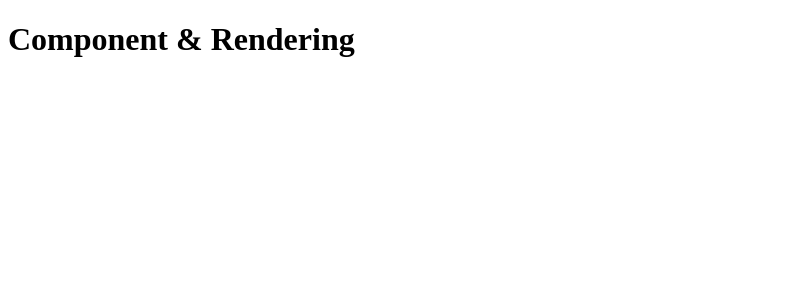
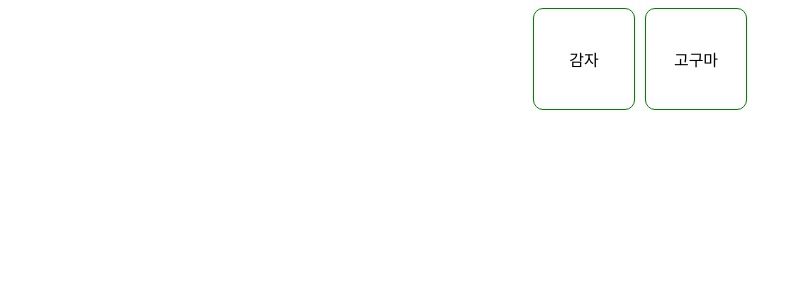
Before and after one commit to Olivia-Study-Storage/hh99-react-beginner, a React (Create React App) app in the folder beginner/1_week-1/: page / in a window 1280 px wide. Shown: the top 300 px of the page, without its empty margins (0-801 px from the left). Built offline with nearby package versions, Linux system fonts and the light colour scheme.

Commit message:
Note: 컴포넌트 스타일링

```diff
--- a/beginner/1_week-1/src/App.jsx
+++ b/beginner/1_week-1/src/App.jsx
@@ -1,42 +1,28 @@
-import React from 'react'
-
-// ! 지금까지 배운 내용 정리
-
-// ! [Component]
-// * 리액트의 핵심 빌딩 블록 중 하나로,
-// * UI 요소를 표현하는 최소한의 단위이며 화면의 특정 부분이 어떻게 생길지 정하는 '선언체'이다.
-// App이라는 컴포넌트 하위에 여러가지 하위 컴포넌트가 있고, 이 모든 것들이 부모와 자식 컴포넌트로 구성된다.
-// 그것들이 다 props로 부모에서 자식으로 state 형태로써 데이터를 내려준다.
-// 리액트의 컴포넌트기반 개발 이전에는 직접 DOM 객체를 조작해야 했다. -> '명령형' 프로그래밍
-//  ex. querySelector, ...
-// * 명령형은 어떻게(how)를 중요시 여겨 프로그램 제어의 흐름과 같은 방법을 제시하고 목표를 명시하지 않는다.
-// ex. const header = document.createElement('h1');
-//     header.appendChild('Hello World');
-// * 선언형은 무엇(what)을 중요시 여겨 제어의 흐름보다는 원하는 목적을 중요시 여긴다.
-// ex. const header = <h1>Hello World</h1>;
-//     ReactDOM.render(header, document.getElementById('root'));
-
-
-// ! [Rendering]
-// * 리액트에서 렌더링이란 컴포넌트가 '현재 props와 state의 상태에 기초하여'
-// * UI를 어떻게 구성할지 컴포넌트에게 요청하는 작업을 말한다.
-// UI를 음식 / 컴포넌트를 주방장 / 리액트를 웨이터로 비교해보자면
-// 1. 렌더링을 일으키는 것(triggering)은 : UI를 주문하고 주방으로 전달하는 것
-// 2. 렌더링한다는 것은(rendering) : 주방에서 컴포넌트가 UI를 만들고 준비하는 것
-// 3. 렌더링 결과를 실제 DOM에 커밋한다는 것은(commit) : 리액트가 준비된(done) UI를 손님 테이블에 올려놓는 것
-
-
-// ! [Re-Rendering]
-// * 첫 렌더링이 끝난 이후에 추가로 렌더링을 트리거하려면 setState,
-// * 또는 나중에 추가로 배울 다른 함수들을 이용해 상태를 변경해주면 된다.
-// 다시 음식에 비교해보자면
-// 1. 리렌더링은 손님이 첫 주문 이후에 갈증이 생겨 추가 음료를 주문하거나 음식이 마음에 들지 않아 새 메뉴를 주문하는 것과 같다.
-// 2. 새로운 주문(리렌더링)이 일어나면 리액트가 변경 내용을 주방의 컴포넌트에게 전달하고 컴포넌트는 새로운 요리(UI)를 만든다.
-// 3. 새롭게 만들어진 요리(렌더링 결과)는 리액트에 의해 다시 손님 테이블에 올려진다. (DOM에 반영(commit))
+import React from 'react';
 
 function App() {
+  const wrapStyle = {
+    display: 'flex',
+    flexDirection: 'row',
+    justifyContent: 'center',
+    gap: '10px',
+  };
+
+  const eachStyle = {
+    width: '100px',
+    height: '100px',
+    display: 'flex',
+    justifyContent: 'center',
+    alignItems: 'center',
+    border: '1px solid green',
+    borderRadius: '10px',
+  }
+
   return (
-    <><h1>Component & Rendering</h1></>
+    <div style={wrapStyle}>
+      <section style={eachStyle}>감자</section>
+      <section style={eachStyle}>고구마</section>
+    </div>
   )
 }
 
```
